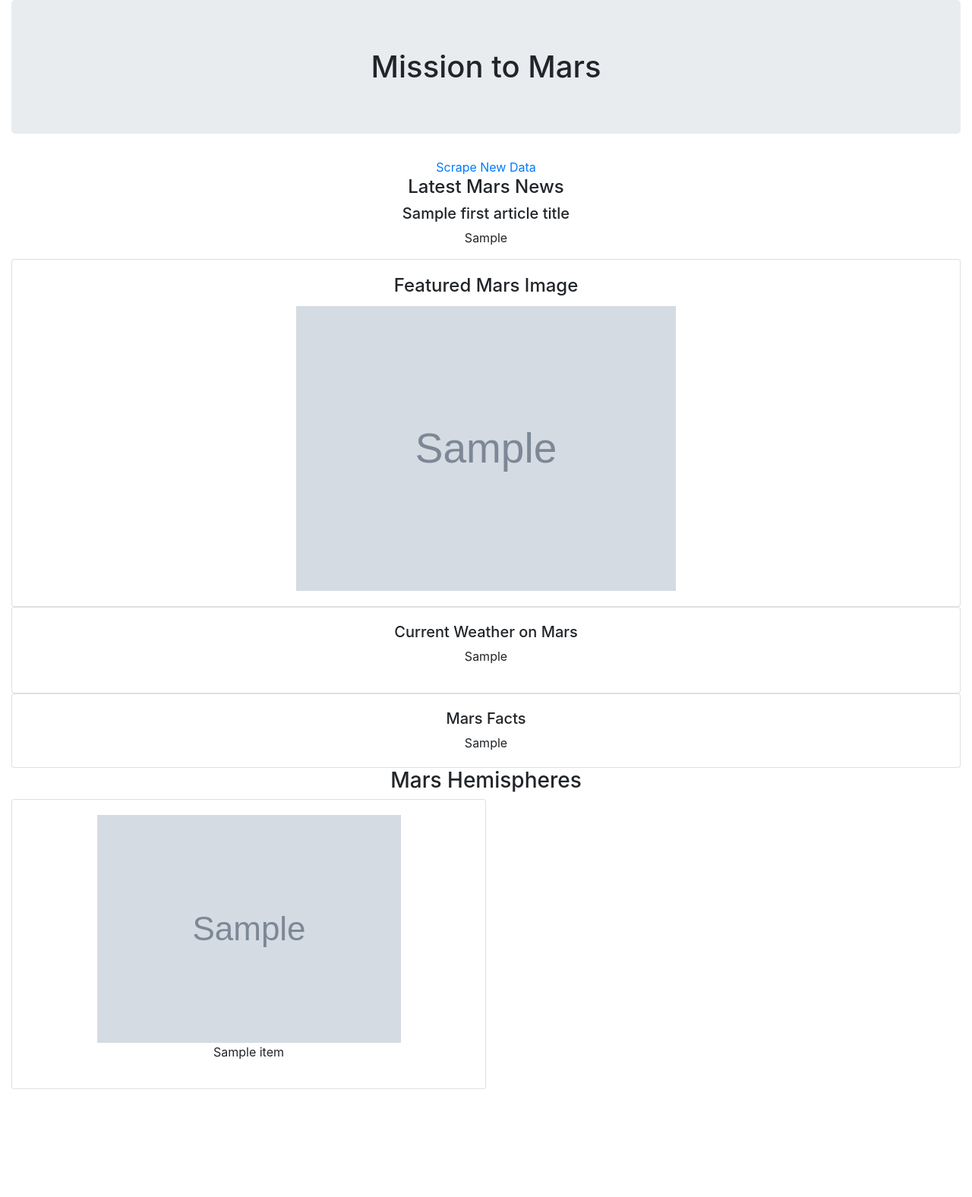
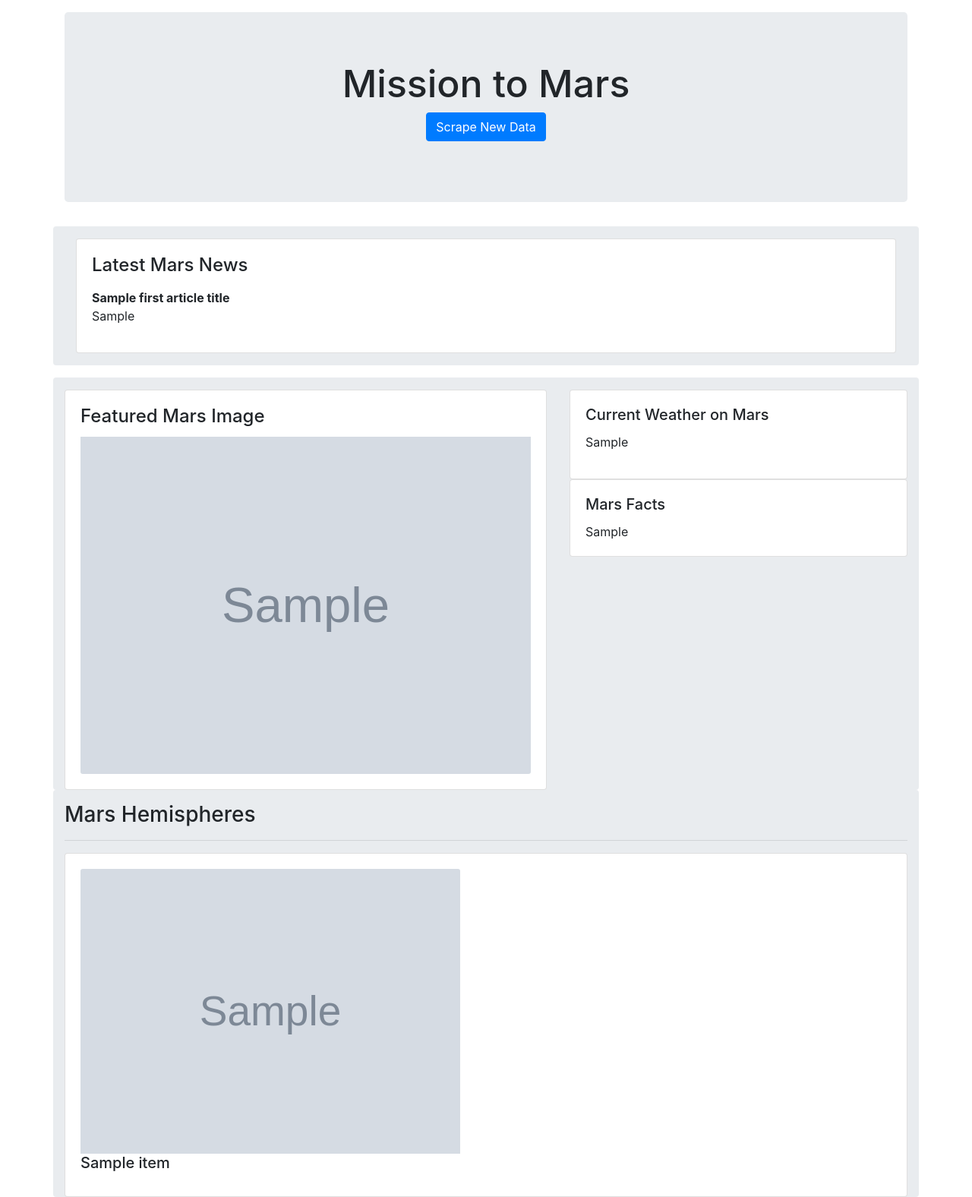
Before and after one commit to robert-rd-wood/Homework-12, a Flask app: template templates/index.html in a window 1280 px wide. Shown: the whole page at 76% size. Before the commit the page ends 1434 px from the top, so only its background shows below. Run offline with Flask 2, Linux system fonts and the light colour scheme; the template is opened without the code that fills it: most values are stand-ins (such as "Sample title", 1, 10 or a date in 2020); grey boxes marked "Sample" are stand-in pictures; some libraries are stand-ins or nearby versions.

Commit message:
Updated all code

```diff
--- a/app.py
+++ b/app.py
@@ -24,7 +24,7 @@ def home():
     hemisphere_image_urls = scraped_data.get("hemisphere_image_urls")
 
     # Return template and data
-    return render_template("index.html", first_article_title=first_article_title, first_article_teaser=first_article_teaser, featured_image_url=featured_image_url, mars_weather=mars_weather, hemisphere_image_urls=hemisphere_image_urls)
+    return render_template("index.html", first_article_title=first_article_title, first_article_teaser=first_article_teaser, featured_image_url=featured_image_url, mars_weather=mars_weather, mars_table=mars_table, hemisphere_image_urls=hemisphere_image_urls)
 
 
 # Route that will trigger the scrape function
--- a/templates/index.html
+++ b/templates/index.html
@@ -11,46 +11,73 @@
 
 
 <body>
-  <div class="container-fluid text-center">
-    <h1 class="jumbotron">Mission to Mars</h1>
-    <a href="scrape">Scrape New Data</a>
-    <h4>Latest Mars News</h4>
-    <h5>{{ first_article_title }}</h5>
-    <p>{{ first_article_teaser }}</p>
+  <div class="container pt-3">
+    <div class="jumbotron text-center">
+        <h1 style="font-size:50px;">Mission to Mars</h1>
+        <p class="lead">
+            <a class="btn btn-primary btn-md" href="scrape" role="button">Scrape New Data</a>
+        </p>
+    </div>
+  </div>
 
-    <div col-sm-8>
+  <div class="container pt-3 pb-3 rounded" style="background-color:#e9ecef">
+    <div class="col-sm-12">
         <div class="card">
             <div class="card-body">
-                <h4 class="card-title">Featured Mars Image</h4>
-                <img clas=card-img-bottom" src={{ featured_image_url }} alt="Featured Image" style="width:500px;">
+                    <h4>Latest Mars News</h4>
+                    <p></p>
+                    <p><b>{{ first_article_title }}</b><br/>
+                    {{ first_article_teaser }}</p>
+            </div>
         </div>
     </div>
   </div>
 
-    <div col-sm-4>
+  <div class="container pt-3 mt-3 rounded" style="background-color:#e9ecef">
+    <div class="row">
+
+        <div class="col-sm-7">
             <div class="card">
                 <div class="card-body">
-                <h5>Current Weather on Mars</h5>
+                    <h4 class="card-title">Featured Mars Image</h4>
+                    <img class="card-img-bottom" src={{ featured_image_url }} alt="Featured Image">
+                </div>
+            </div>
+        </div>
+
+        <div class="col-sm-5">
+            <div class="card">
+                <div class="card-body">
+                    <h5 class="card-title">Current Weather on Mars</h5>
                     <p>{{ mars_weather }}</p>
                 </div>
             </div>
             <div class="card">
                 <div class="card-body">
-                <h5>Mars Facts</h5>
-                <div>{{ mars_table }}</div>
+                    <h5 class="card-title">Mars Facts</h5>
+                    {{ mars_table|safe }}
                 </div>
             </div>
         </div>
 
+    </div>
+  </div>
+
+  <div class="container pt-3 rounded" style="background-color:#e9ecef">
+
     <h3>Mars Hemispheres</h3>
+    <hr>
+
+    <div class="card-deck" style="column-count:2">
         {% for item in hemisphere_image_urls %}
-        <div class="card" style="width:50%">
+            <div class="card">
                 <div class="card-body">
-                <img src={{ item.img_url }} alt="Hemisphere Photo">
-                <p>{{ item.title }}</p>
+                    <img class="card-img-top" src={{ item.img_url }} alt="Hemisphere Photo" style="width:500px;">
+                    <h5 class="card-title">{{ item.title }}</h5>
                 </div>
             </div>
         {% endfor %}
+    </div>
 
   </div>
 
```
Also changed, not shown: scrape_mars.py (+8 -21 lines), 1 other file. Lines whose indentation alone changed are shown as unchanged.
